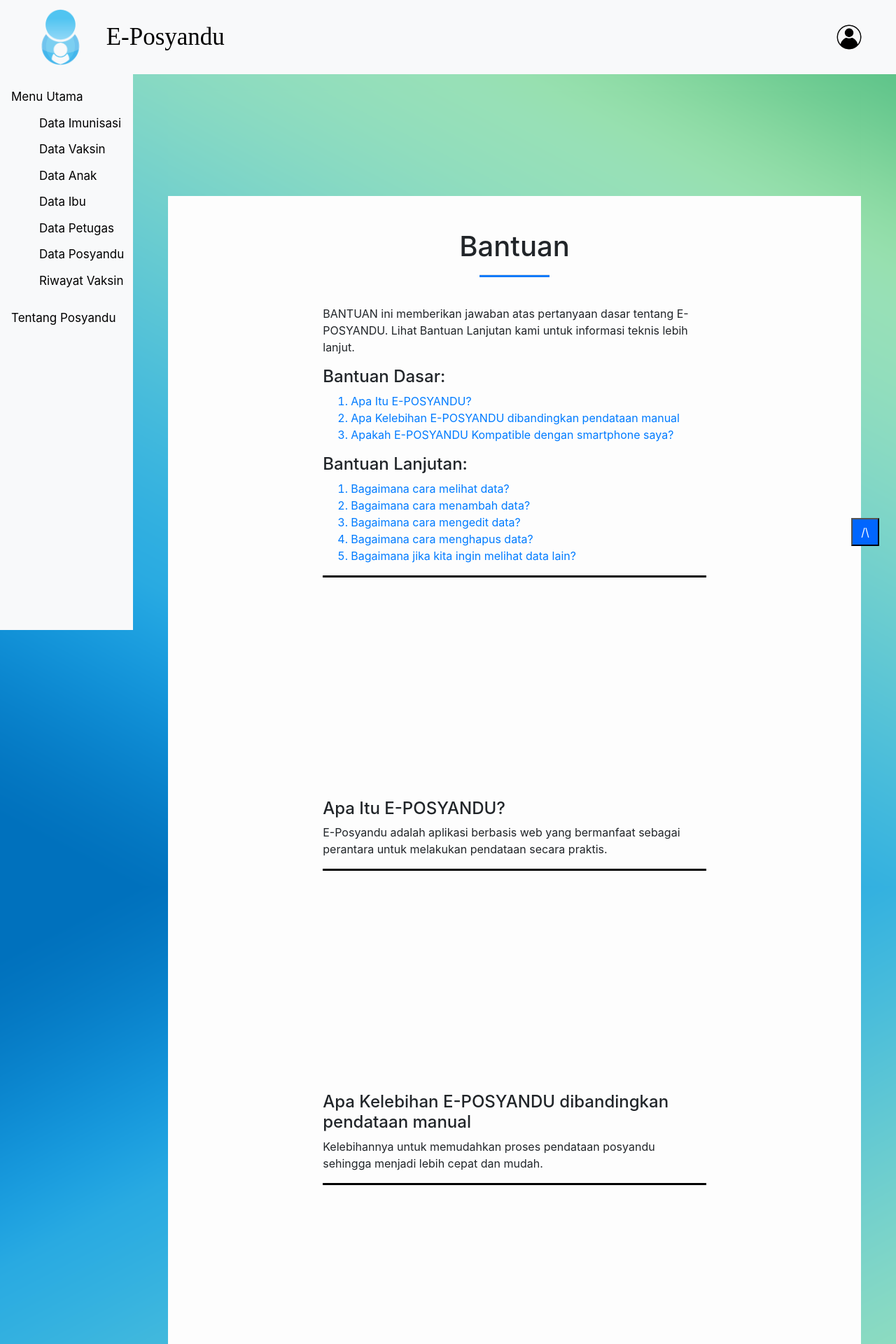
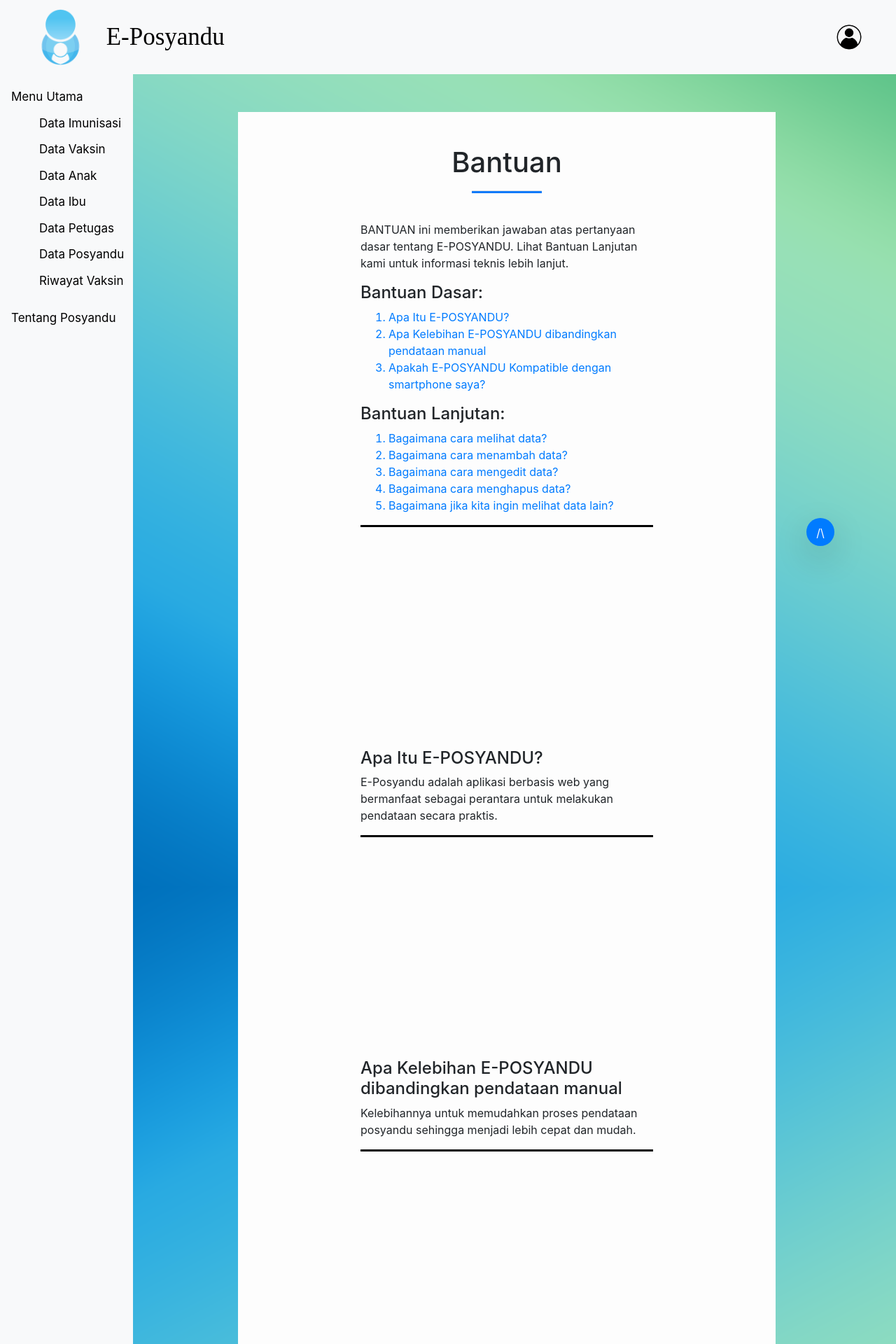
Before and after one commit to AndreeMeilio/Aplikasi_EPosyandu, a PHP site: page /Aplikasi_EPosyandu/Bantuan/bantuan.php in a window 1280 px wide. Shown: the top 1920 px of the page at 70% size. Run offline with PHP 8.4, Linux system fonts and the light colour scheme.

Commit message:
gatau ngubah apaaja

```diff
--- a/Bantuan/bantuan.php
+++ b/Bantuan/bantuan.php
@@ -7,34 +7,27 @@
     <!-- Bootstrap CSS -->
     <link rel="stylesheet" href="https://cdn.jsdelivr.net/npm/bootstrap@4.6.0/dist/css/bootstrap.min.css" integrity="sha384-B0vP5xmATw1+K9KRQjQERJvTumQW0nPEzvF6L/Z6nronJ3oUOFUFpCjEUQouq2+l" crossorigin="anonymous">
     <link rel="stylesheet" type="text/css" href="bantuan.css">
+    <link rel="shortcut icon" href="../img/icon/logoremove.png" type="image/x-icon">
     <title>Bantuan</title>
   </head>
   <body>
     <?php
-    include "../sidebar.html";
+        include "../sidebar.html";
     ?>
-    <div class="content" style="margin-left: 240px; margin-top: 130px; margin-right: 50px">
-            <div id="coba" style="height: 150px;">
-                            </div>
+    <div class="content page-scroll" style="margin-left: 340px; margin-top: 10px; margin-right: 50px; width: 60%;">
+            <div id="v" style="height: 150px;">
+            </div>
         <section id="about-me" class="py-5" style="background-color: #fdfdfd;">
             <div id="atas" style="height: 0px;">
-                            </div>
+            </div>
             <div class="container">
                 <center><h1 id="bantuan">Bantuan</h1></center>
                 <hr style="border-bottom: 3px solid #0f7af9; max-width: 100px; display: block;"><br>
                 <div class="row justify-content-center">
-                    <!-- tambahkan class order agar posisi gambar ada di kanan -->
-                    <!--div class="col-12 col-md-4" >
-
-                        <img src="" class="decoration-wave" alt="">
-                        <img src="../img/pos4.jpg" alt="">
-                    </div-->
                     <div class="col-12 col-md-7">
                         <blockquote>
-                            <!-- lengkapi source assets nya -->
                             <p>
-                                BANTUAN ini memberikan jawaban atas pertanyaan dasar tentang E-POSYANDU.
-Lihat Bantuan Lanjutan kami untuk informasi teknis lebih lanjut.
+                                BANTUAN ini memberikan jawaban atas pertanyaan dasar tentang E-POSYANDU. Lihat Bantuan Lanjutan kami untuk informasi teknis lebih lanjut.
                             </p>
                             <h4>
                                 Bantuan Dasar:
@@ -55,56 +48,55 @@ Lihat Bantuan Lanjutan kami untuk informasi teknis lebih lanjut.
                                 <a href="#t15"><li>Bagaimana jika kita ingin melihat data lain?</li></a>
                             </ol><hr style="height: 2px; background-color: black;">
 
-                            <div id="t01" style="height: 300px;">
-                            </div>
+                            <div id="t01" style="height: 300px;"></div>
+
                             <div>
                                 <h4 id="t02">Apa Itu E-POSYANDU?</h4>
                                 <p>E-Posyandu adalah aplikasi berbasis web yang bermanfaat sebagai perantara untuk melakukan pendataan secara praktis. </p>
                             </div><hr style="height: 2px; background-color: black;">
-                            <div id="t03" style="height: 300px;">
-                            </div>
+                            <div id="t03" style="height: 300px;"></div>
+
                             <div id="t04">
                                 <h4>Apa Kelebihan E-POSYANDU dibandingkan pendataan manual</h4>
                                 <p>Kelebihannya untuk memudahkan proses pendataan posyandu sehingga menjadi lebih cepat dan mudah.</p>
                             </div><hr style="height: 2px; background-color: black;">
-                            <div id="t05" style="height: 300px;">
-                            </div>
+                            <div id="t05" style="height: 300px;"></div>
+
                             <div id="t06">
                                 <h4>Apakah E-POSYANDU Kompatible dengan smartphone saya?</h4>
                                 <p>Tidak, untuk saat ini website E-Posyandu hanya tersedia untuk pengguna laptop atau pc saja dikarenakan website masih dalam tahap perkembangan. </p>
                             </div><hr style="height: 2px; background-color: black;">
-                            <div id="t07" style="height: 300px;">
-                            </div>
+                            <div id="t07" style="height: 300px;"></div>
+
                             <div id="t08">
                                 <h4>Bagaimana cara melihat data?</h4>
                                 <p>Caranya adalah dengan meng-klik icon atau gambar yang tertera pada dashboard atau halaman utama. </p>
                             </div><hr style="height: 2px; background-color: black;">
-                            <div id="t09" style="height: 300px;">
-                            </div>
+                            <div id="t09" style="height: 300px;"></div>
+
                             <div id="t10">
                                 <h4>Bagaimana cara menambah data?</h4>
                                 <p>Caranya adalah dengan meng-klik icon atau gambar yang tertera pada dashboard atau halaman utama. Lalu, setelah muncul tampilan tabel klik button atau tombol "Tambah Data....". </p>
                             </div><hr style="height: 2px; background-color: black;">
-                            <div id="t11" style="height: 300px;">
-                            </div>
+                            <div id="t11" style="height: 300px;"></div>
+
                             <div id="t12">
                                 <h4>Bagaimana cara mengedit data?</h4>
                                 <p>Caranya adalah dengan meng-klik icon atau gambar yang tertera pada dashboard atau halaman utama. Lalu,setelah muncul tampilan tabel klik button atau tombol "EDIT" pada kolom aksi. </p>
                             </div><hr style="height: 2px; background-color: black;">
-                            <div id="t13" style="height: 300px;">
-                            </div>
+                            <div id="t13" style="height: 300px;"></div>
+
                              <div id="t14">
                                 <h4>Bagaimana cara menghapus data?</h4>
                                 <p>Caranya adalah dengan meng-klik icon atau gambar yang tertera pada dashboard atau halaman utama. Lalu,setelah muncul tampilan tabel klik button atau tombol "DELETE" pada kolom aksi.</p>
                             </div><hr style="height: 2px; background-color: black;">
-                             <div id="t15" style="height: 300px;">
-                            </div>
+                             <div id="t15" style="height: 300px;"></div>
+
                             <div id="t16">
                                 <h4>Bagaimana jika kita ingin melihat data lain?</h4>
                                 <p>Caranya adalah dengan meng-klik icon atau gambar yang tertera pada dashboard atau halaman utama. Lalu, setelah muncul tampilan tabel yang di klik tadi anda dapat memlilih tabel data pada sidebar atau tampilan pada samping halaman.</p>
                             </div><hr style="height: 2px; background-color: black;">
-                            <div id="t17" style="height: 300px;">
-                            </div>
+                            <div id="t17" style="height: 300px;"></div>
 
 
                         </blockquote>
@@ -116,18 +108,9 @@ Lihat Bantuan Lanjutan kami untuk informasi teknis lebih lanjut.
         <div id="atas" style="height: 100px;">
                             </div>
         <div>
-            <a href="#coba"><button type="button" style="cursor: pointer; position:fixed; left:95%; bottom: 20px; float: right; background-color: #0066ff; width: 40px; height: 40px; color: white;">/\</button></a>
+            <a href="#v"><button type="button" class="btn shadow-lg p-2 bg-primary" style="cursor: pointer; position:fixed; left:90%; bottom: 20px; background-color: #0066ff; width: 40px; height: 40px; border-radius: 100%; text-align: center; color: white; margin-top: ;">/\</button></a>
         </div>
     </div>
-
-    <!-- Optional JavaScript; choose one of the two! -->
-
-    <!-- Option 1: jQuery and Bootstrap Bundle (includes Popper) -->
-    <script src="https://code.jquery.com/jquery-3.5.1.slim.min.js" integrity="sha384-DfXdz2htPH0lsSSs5nCTpuj/zy4C+OGpamoFVy38MVBnE+IbbVYUew+OrCXaRkfj" crossorigin="anonymous"></script>
-    <script src="https://cdn.jsdelivr.net/npm/bootstrap@4.6.0/dist/js/bootstrap.bundle.min.js" integrity="sha384-Piv4xVNRyMGpqkS2by6br4gNJ7DXjqk09RmUpJ8jgGtD7zP9yug3goQfGII0yAns" crossorigin="anonymous"></script>
-
-    <!-- Option 2: Separate Popper and Bootstrap JS -->
-
     <script src="https://code.jquery.com/jquery-3.5.1.slim.min.js" integrity="sha384-DfXdz2htPH0lsSSs5nCTpuj/zy4C+OGpamoFVy38MVBnE+IbbVYUew+OrCXaRkfj" crossorigin="anonymous"></script>
     <script src="https://cdn.jsdelivr.net/npm/popper.js@1.16.1/dist/umd/popper.min.js" integrity="sha384-9/reFTGAW83EW2RDu2S0VKaIzap3H66lZH81PoYlFhbGU+6BZp6G7niu735Sk7lN" crossorigin="anonymous"></script>
     <script src="https://cdn.jsdelivr.net/npm/bootstrap@4.6.0/dist/js/bootstrap.min.js" integrity="sha384-+YQ4JLhjyBLPDQt//I+STsc9iw4uQqACwlvpslubQzn4u2UU2UFM80nGisd026JF" crossorigin="anonymous"></script>
--- a/Crud_Ibu/crudIbu.php
+++ b/Crud_Ibu/crudIbu.php
@@ -14,7 +14,7 @@
 	    <style type="text/css">
 			body{
 				font-family: "Futura Md BT";
-		        background-image: url(../img/Menu/bggg.png);
+		        background-image: url(../img/Menu/bg1.png);
 		        background-repeat: repeat;
 		    }
 	      	#button {
@@ -113,7 +113,7 @@
 
 			getAllData();
 			 $(document).on('click', '.tdelete', function(){
-				 var yakin = confirm("Apakah anda yakin ingin menghapu data ? ");
+				 var yakin = confirm("Apakah anda yakin ingin menghapus data ? ");
 				 if(yakin == true){
 					$.ajax({
           			type : "POST",
--- a/Crud_Imunisasi/formedit.php
+++ b/Crud_Imunisasi/formedit.php
@@ -27,7 +27,7 @@
 
 			<div class="form-group">
 				<label for="nama_anak" id="label">Nama Anak</label>
-				<select class="form-control" id="nama_anak"></select>
+				<select class="form-control" id="nama_anak" disabled></select>
 			</div>
 
 			<div class="form-group">
--- a/Crud_Petugas/crudpetugas.php
+++ b/Crud_Petugas/crudpetugas.php
@@ -16,6 +16,7 @@
       }
       #button {
         color: white;
+        margin-bottom: 20px;
       }
     </style>
 	<meta charset="utf-8">
--- a/HistoryVaksin/historyVaksin.php
+++ b/HistoryVaksin/historyVaksin.php
@@ -14,6 +14,9 @@
           background-image: url(../img/Menu/bg1.png);
           background-size: cover;
           background-repeat: repeat-y;
+        }
+        .form-group{
+            margin-left: -15px;
         }
     </style>
 </head>
@@ -34,7 +37,7 @@
                         <div class="form-group">
                             <label>Cari Nama Anak : </label>
                             <div>
- <select name="ibukota" class="selectpicker form-control" data-live-search="true" id="id_anak" ><option></option></select><br>
+                                <select name="ibukota" class="selectpicker form-control" data-live-search="true" id="id_anak"><option></option></select><br>
                             </div>
                         </div>
                     </div>
--- a/sidebar.html
+++ b/sidebar.html
@@ -35,7 +35,7 @@
       }
       .sidenav {
         list-style: none;
-        height: 100%;
+        height: 3000px;
         width: 190px;
         position: fixed;
         z-index: 1;
```
Also changed, not shown: Crud_Account/tambahAccountPetugas.php (+6 -1 lines), home3.php (+4 -4 lines). Lines whose indentation alone changed are shown as unchanged.
